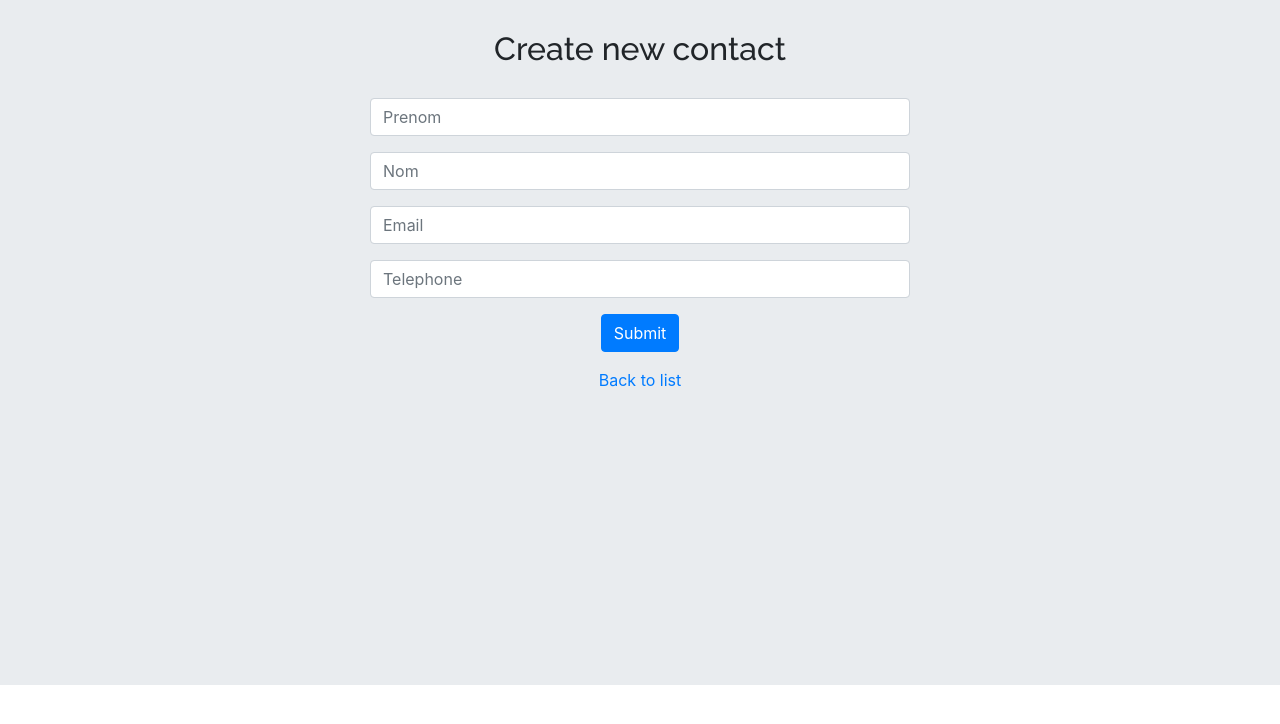
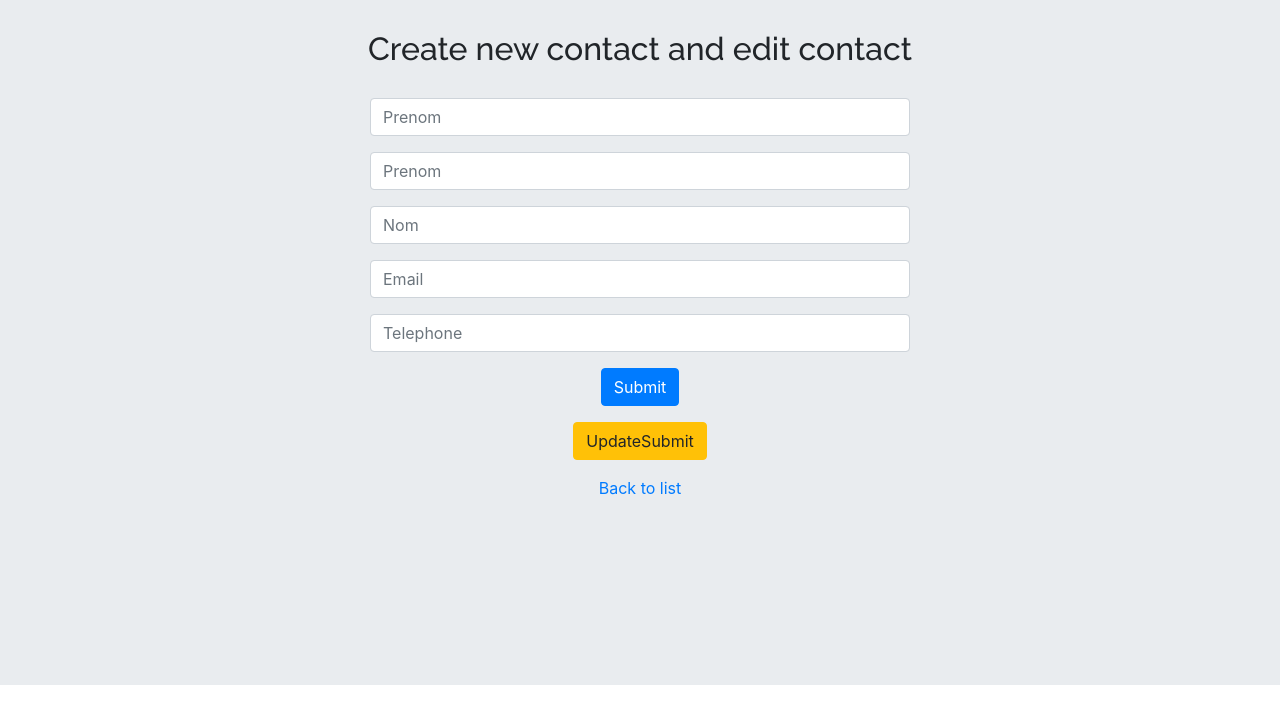
Before and after one commit to deveBrice/project-crm, a Symfony app: template templates/contact/new.html.twig in a window 1280 px wide. Shown: the top 724 px of the page. Run offline with Twig, Linux system fonts and the light colour scheme; the template is opened without the code that fills it, so the values that code supplies are empty; form fields are guessed from the names that the template uses; some libraries are stand-ins or nearby versions.

Commit message:
added edit action for a contact

```diff
--- a/src/Form/ContactType.php
+++ b/src/Form/ContactType.php
@@ -20,6 +20,9 @@ class ContactType extends AbstractType
             ->add('submit', SubmitType::class, array(
                 'label' => 'New contact'
            ))
+           ->add('updateSubmit', SubmitType::class, array(
+            'label' => 'Update contact'
+       ))
         ;
     }
 
--- a/templates/contact/_form.html.twig
+++ b/templates/contact/_form.html.twig
@@ -2,19 +2,25 @@
 <section id="container-new-contact">
   <div id="new-contact-form">
     <div class="new-contact-title">
-      <h2>Create new contact</h2>
+      <h2>Create new contact and edit contact</h2>
     </div>
       <div class="container">
         <div class="row">
           <div class="col-md-6 mx-auto">
             {{ form_start(form, {'attr': {'novalidate': 'novalidate'}} ) }}
                 <div class="form-group"> {{ form_row(form.firstname, {'attr': {'class': 'form-control', 'placeholder': 'Prenom'}}) }}</div>
+                <div class="form-group"> {{ form_row(form.firstname, {'attr': {'class': 'form-control', 'placeholder': 'Prenom'}}) }}</div>
                 <div class="form-group"> {{ form_row(form.lastname, {'attr': {'class': 'form-control', 'placeholder': 'Nom'}}) }}</div>
                 <div class="form-group"> {{ form_row(form.email, {'attr': {'class': 'form-control', 'placeholder': 'Email'}}) }}</div>
                 <div class="form-group"> {{ form_row(form.phoneNumber, {'attr': {'class': 'form-control', 'placeholder': 'Telephone'}}) }}</div>
+
                <div class="form-group">{{ form_row(form.submit, {'attr': {'class': 'btn btn-primary'}}) }}</div>
+
+                <div class="form-group">{{ form_row(form.updateSubmit, {'attr': {'class': 'btn btn-warning'}}) }}</div>
+
             {{ form_end(form) }}
           </div>
+
         </div>
          <div class="row">
            <div class="col-lg-2 offset-lg-5">
--- a/templates/contact/index.html.twig
+++ b/templates/contact/index.html.twig
@@ -33,6 +33,7 @@
                       <th>Telephone</th>
                       <th>Show</th>
                       <th>Delete</th>
+                      <th>Update</th>
                   </tr>
               </thead>
               <tbody>
@@ -45,6 +46,7 @@
                     <td>{{ contact.phoneNumber }}</td>
                     <td><a href="{{ path('contact_show', {'id': contact.id}) }}" class="btn btn-success create-contact-button">Show</a></td>
                     <td> {{ include('contact/delete_form.html.twig') }}</td>
+                    <td><a href="{{ path('contact_edit', {'id': contact.id}) }}" class="btn btn-warning">Edit</a></td>
                 </tr>
                 {% endfor %}
               </tbody>
```
Also changed, not shown: src/Controller/ContactController.php (+21 -2 lines).
